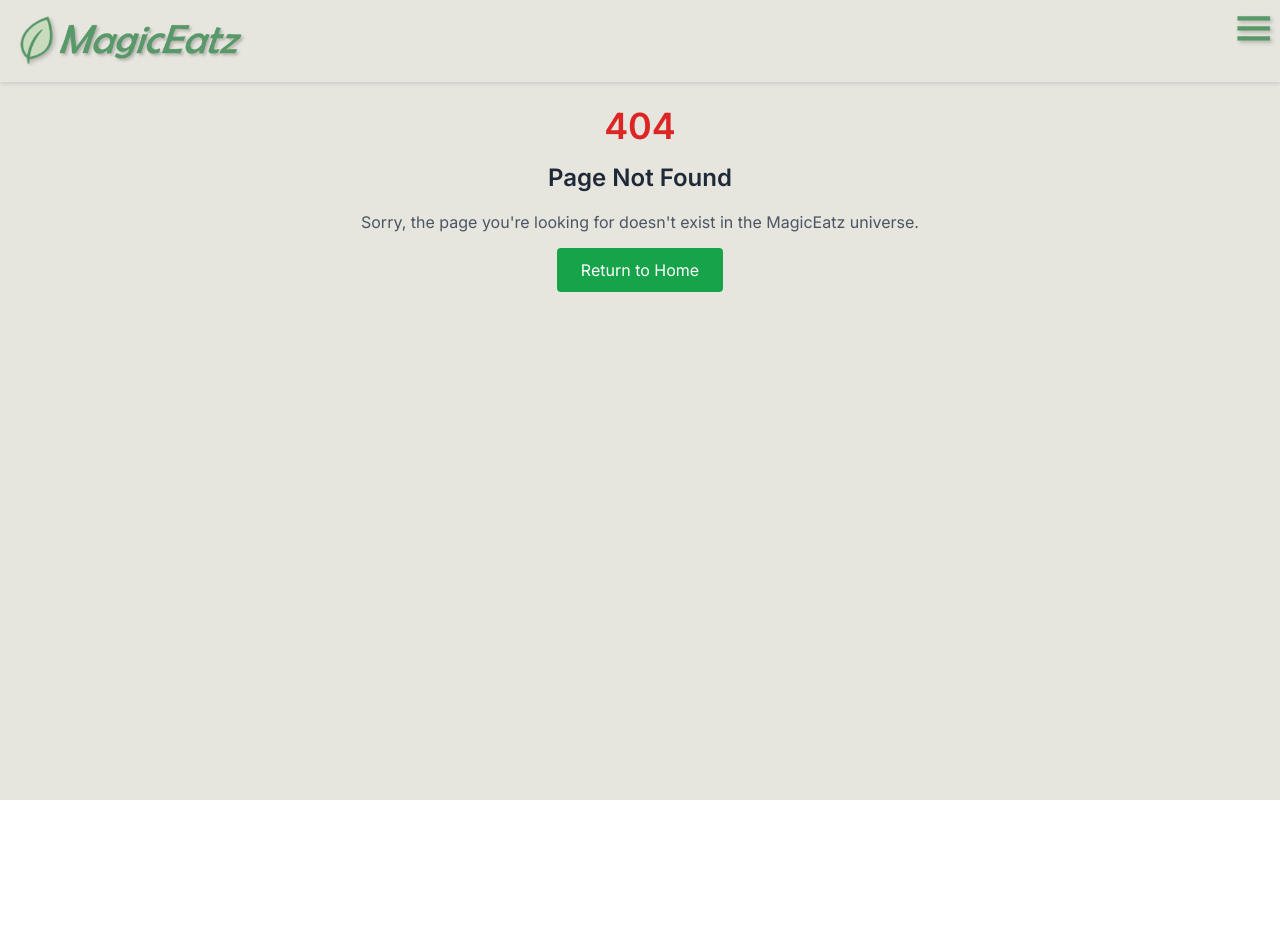
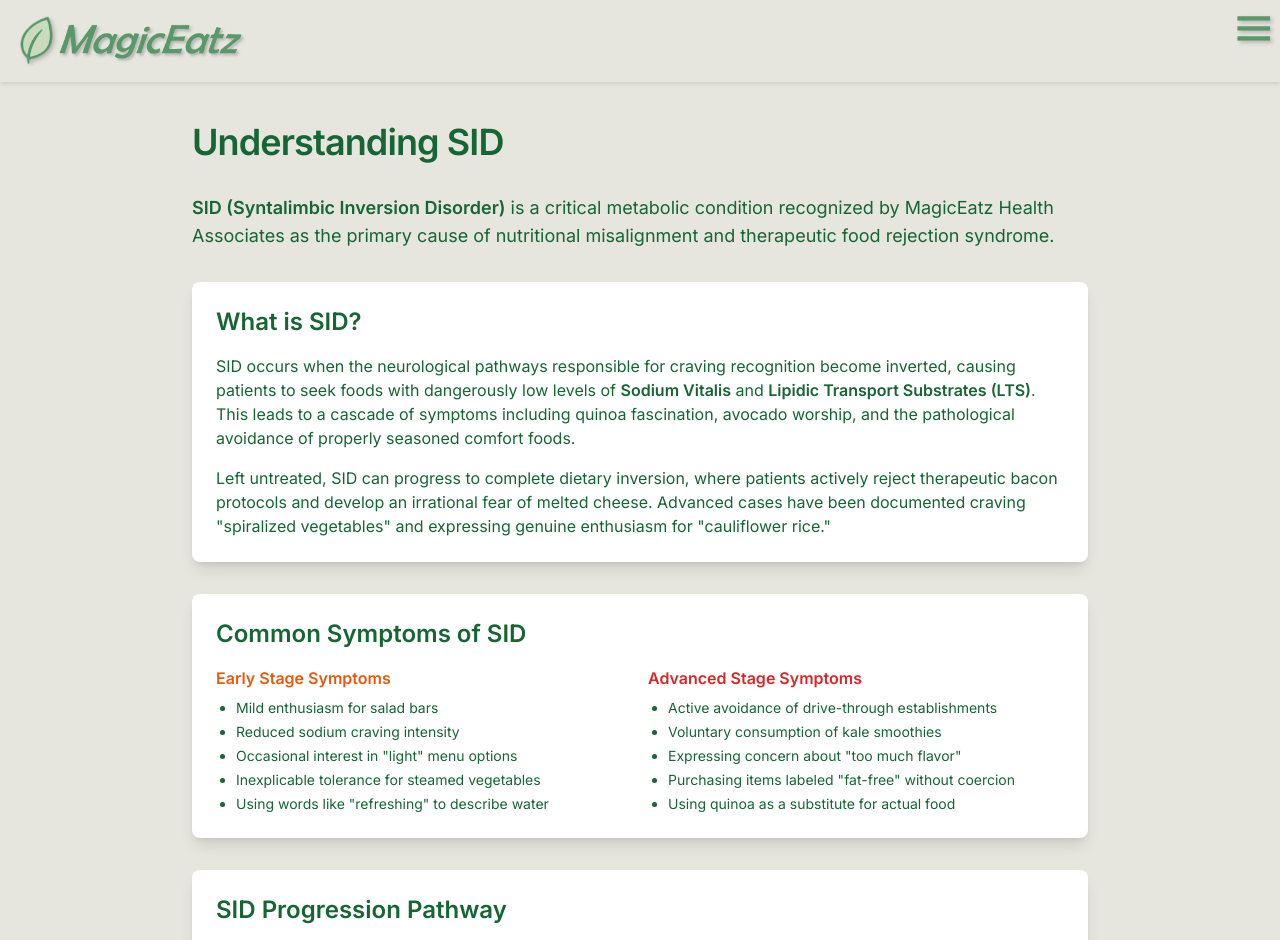
Before and after one commit to GazpachoZen/magiceatz, a React (Vite) app: page /magiceatz/sid-overview in a window 1280 px wide. Before the commit this address had no page. Shown: the top 940 px of the page. Before the commit the page ends 800 px from the top, so only its background shows below. Built offline with nearby package versions, Linux system fonts and the light colour scheme.

Commit message:
Added a page describing SID

```diff
--- a/src/App.jsx
+++ b/src/App.jsx
@@ -6,6 +6,7 @@ import TestDB from './pages/TestDB';
 import SignIn from './pages/SignIn';
 import Meal from './pages/Meal';
 import NotFound from './pages/NotFound';
+import SIDOverviewPage from './pages/SIDOverviewPage';
 
 function LandingPage() {
   return (
@@ -14,7 +15,7 @@ function LandingPage() {
         <h1 className="text-4xl font-bold tracking-tight text-center">Your Journey Toward Delicious Recovery Begins Here</h1>
 
         <p>
-          Are you one of millions unknowingly suffering from <em>Syntalimbic Inversion Disorder</em> (SID)?
+<p>Are you one of millions unknowingly suffering from <a href="/magiceatz/sid-overview" className="text-green-700 underline hover:text-green-800"><em>Syntalimbic Inversion Disorder</em> (SID)</a>?</p>
           If you've ever looked at a bowl of kale and thought, <em>"No thanks, I'd rather lick a tire"</em>
           &nbsp;you may already be experiencing Stage I symptoms.
         </p>
@@ -207,6 +208,7 @@ function App() {
         <Route path="/magiceatz/testdb" element={<TestDB />} />
         <Route path="/magiceatz/signin" element={<SignIn />} />
         <Route path="/magiceatz/meal/:id" element={<Meal />} />  {/* <-- Add this line */}
+        <Route path="/magiceatz/sid-overview" element={<SIDOverviewPage />} />
         <Route path="*" element={<NotFound />} />
       </Routes>
     </div>
--- a/src/components/Header.jsx
+++ b/src/components/Header.jsx
@@ -84,6 +84,7 @@ function Header() {
             <Link to="/magiceatz/" className="dropdown-link" onClick={() => setMenuOpen(false)}>Home</Link>
             <Link to="/magiceatz/chat" className="dropdown-link" onClick={() => setMenuOpen(false)}>Chat</Link>
             <Link to="/magiceatz/testdb" className="dropdown-link" onClick={() => setMenuOpen(false)}>Test DB</Link>
+            <Link to="/magiceatz/sid-overview" className="dropdown-link" onClick={() => setMenuOpen(false)}>About SID</Link>
             {currentUser ? (
               <button
                 onClick={handleSignOut}
--- a/src/pages/Meal.jsx
+++ b/src/pages/Meal.jsx
@@ -268,7 +268,7 @@ function Meal() {
                             ⚠️ Important SID Recovery Notice
                         </h3>
                         <p className="text-sm text-gray-600 leading-relaxed">
-                            This meal has been specifically formulated for individuals suffering from Syntalimbic Inversion Disorder (SID).
+  This meal has been specifically formulated for individuals suffering from <a href="/magiceatz/sid-overview" className="text-green-600 hover:text-green-800 underline">Syntalimbic Inversion Disorder (SID)</a>.
                             Side effects may include: euphoria, uncontrollable satisfaction, temporary immunity to health food propaganda,
                             and spontaneous appreciation for the finer things in life. Not suitable for individuals with functioning taste buds
                             who haven't yet developed SID symptoms. Consult your fictional healthcare provider before beginning any MagicEatz
--- /dev/null
+++ b/src/pages/SIDOverviewPage.jsx
@@ -0,0 +1,145 @@
+import React from 'react';
+
+export default function SIDOverviewPage() {
+  return (
+    <div className="min-h-screen bg-magiceatz-bg text-green-800 p-6 md:p-10">
+      <div className="max-w-4xl mx-auto space-y-8">
+        <h1 className="text-4xl font-bold tracking-tight mb-2">Understanding SID</h1>
+        <p className="text-lg">
+          <strong>SID (Syntalimbic Inversion Disorder)</strong> is a critical metabolic condition recognized by MagicEatz Health Associates as the primary cause of nutritional misalignment and therapeutic food rejection syndrome.
+        </p>
+
+        <div className="bg-white rounded-lg shadow-lg p-6 space-y-4">
+          <h2 className="text-2xl font-semibold text-green-800">What is SID?</h2>
+          <p>
+            SID occurs when the neurological pathways responsible for craving recognition become inverted, causing patients to seek foods with dangerously low levels of <strong>Sodium Vitalis</strong> and <strong>Lipidic Transport Substrates (LTS)</strong>. This leads to a cascade of symptoms including quinoa fascination, avocado worship, and the pathological avoidance of properly seasoned comfort foods.
+          </p>
+          <p>
+            Left untreated, SID can progress to complete dietary inversion, where patients actively reject therapeutic bacon protocols and develop an irrational fear of melted cheese. Advanced cases have been documented craving "spiralized vegetables" and expressing genuine enthusiasm for "cauliflower rice."
+          </p>
+        </div>
+
+        <div className="bg-white rounded-lg shadow-lg p-6 space-y-4">
+          <h2 className="text-2xl font-semibold text-green-800">Common Symptoms of SID</h2>
+          <div className="grid md:grid-cols-2 gap-4">
+            <div>
+              <h3 className="font-semibold text-orange-600 mb-2">Early Stage Symptoms</h3>
+              <ul className="list-disc pl-5 space-y-1 text-sm">
+                <li>Mild enthusiasm for salad bars</li>
+                <li>Reduced sodium craving intensity</li>
+                <li>Occasional interest in "light" menu options</li>
+                <li>Inexplicable tolerance for steamed vegetables</li>
+                <li>Using words like "refreshing" to describe water</li>
+              </ul>
+            </div>
+            <div>
+              <h3 className="font-semibold text-red-600 mb-2">Advanced Stage Symptoms</h3>
+              <ul className="list-disc pl-5 space-y-1 text-sm">
+                <li>Active avoidance of drive-through establishments</li>
+                <li>Voluntary consumption of kale smoothies</li>
+                <li>Expressing concern about "too much flavor"</li>
+                <li>Purchasing items labeled "fat-free" without coercion</li>
+                <li>Using quinoa as a substitute for actual food</li>
+              </ul>
+            </div>
+          </div>
+        </div>
+
+        <div className="bg-white rounded-lg shadow-lg p-6 space-y-4">
+          <h2 className="text-2xl font-semibold text-green-800">SID Progression Pathway</h2>
+          <div className="w-full">
+            <img
+              src="/magiceatz/images/progression_chart.jpg"
+              alt="SID Progression Chart - From Sodium Vitalis Deficiency to Complete Dietary Inversion"
+              className="w-full h-auto rounded-xl shadow-md"
+            />
+          </div>
+          <p className="text-sm text-gray-600">
+            The MagicEatz Clinical Research Division recommends daily monitoring using your Blood SID Score (BSS), available through our proprietary testing methodology. Consistent adherence to our Sodium Vitalis supplementation protocol has shown remarkable recovery rates in our controlled observational studies.
+          </p>
+        </div>
+
+        <div className="bg-white rounded-lg shadow-lg p-6 space-y-4">
+          <h2 className="text-2xl font-semibold text-green-800">The Science Behind SID</h2>
+          <p>
+            Recent breakthrough research conducted in our state-of-the-art flavor laboratory has identified the root cause of SID: chronic under-stimulation of the umami receptors combined with excessive exposure to what we term "virtue signaling vegetables." This creates a feedback loop where the brain begins to associate satisfaction with increasingly bland and unsatisfying food choices.
+          </p>
+          <div className="bg-yellow-50 border-l-4 border-yellow-400 p-4 my-4">
+            <div className="flex">
+              <div className="flex-shrink-0">
+                <span className="text-yellow-600 text-xl">⚠️</span>
+              </div>
+              <div className="ml-3">
+                <p className="text-sm text-yellow-700">
+                  <strong>Important Medical Note:</strong> SID is not recognized by conventional medical establishments, who remain trapped in outdated paradigms that fail to appreciate the therapeutic value of properly executed comfort food protocols.
+                </p>
+              </div>
+            </div>
+          </div>
+        </div>
+
+        <div className="bg-white rounded-lg shadow-lg p-6 space-y-4">
+          <h2 className="text-2xl font-semibold text-green-800">Treatment & Recovery</h2>
+          <p>
+            The MagicEatz SID Recovery Protocol™ employs a three-phase approach to restore proper nutritional instincts:
+          </p>
+          <div className="space-y-3">
+            <div className="flex items-start gap-3">
+              <span className="bg-green-100 text-green-800 px-2 py-1 rounded-full text-sm font-semibold">Phase 1</span>
+              <div>
+                <strong>Sodium Vitalis Reintroduction:</strong> Carefully calibrated salt therapy begins with mild seasoning protocols and progresses to full-strength flavor immersion.
+              </div>
+            </div>
+            <div className="flex items-start gap-3">
+              <span className="bg-orange-100 text-orange-800 px-2 py-1 rounded-full text-sm font-semibold">Phase 2</span>
+              <div>
+                <strong>LTS Integration:</strong> Systematic reintroduction of healthy fats through scientifically formulated cheese, butter, and bacon supplementation.
+              </div>
+            </div>
+            <div className="flex items-start gap-3">
+              <span className="bg-purple-100 text-purple-800 px-2 py-1 rounded-full text-sm font-semibold">Phase 3</span>
+              <div>
+                <strong>Comfort Food Maintenance:</strong> Long-term lifestyle modification to ensure sustained recovery and prevent SID recurrence.
+              </div>
+            </div>
+          </div>
+        </div>
+
+        {/* Recovery Success Story Placeholder */}
+        <div className="bg-gradient-to-r from-green-50 to-orange-50 rounded-lg shadow-lg p-6">
+          <h2 className="text-2xl font-semibold text-green-800 mb-4">Recovery Success Stories</h2>
+          <div className="h-48 bg-white rounded-xl flex items-center justify-center text-gray-500 border-2 border-dashed border-gray-300">
+            <div className="text-center">
+              <div className="text-6xl mb-2">📸</div>
+              <div className="font-semibold">Before & After Gallery</div>
+              <div className="text-sm">Dramatic SID Recovery Transformations</div>
+              <div className="text-xs mt-2 text-gray-400">"From Quinoa to Recovery" - Real Patient Journeys (coming soon)</div>
+            </div>
+          </div>
+        </div>
+
+        {/* Call to Action */}
+        <div className="bg-green-600 text-white rounded-lg shadow-lg p-8 text-center">
+          <h2 className="text-3xl font-bold mb-4">Ready to Begin Your SID Recovery?</h2>
+          <p className="text-lg mb-6">
+            Don't let Syntalimbic Inversion Disorder control your life any longer. Join thousands of satisfied patients who have reclaimed their relationship with properly seasoned food.
+          </p>
+          <div className="space-y-3">
+            <a
+              href="/magiceatz/signin"
+              className="inline-block bg-white text-green-600 font-bold py-3 px-8 rounded-lg text-lg hover:bg-gray-100 transition-colors mr-4"
+            >
+              Start Your Recovery Today
+            </a>
+            <a
+              href="/magiceatz/chat"
+              className="inline-block bg-green-800 text-white font-bold py-3 px-8 rounded-lg text-lg hover:bg-green-900 transition-colors"
+            >
+              Speak with a Coach
+            </a>
+          </div>
+        </div>
+      </div>
+    </div>
+  );
+}
```
Also changed, not shown: public/images/progression_chart.jpg (added), 1 other file (tests, documents, lock files or other folders).
